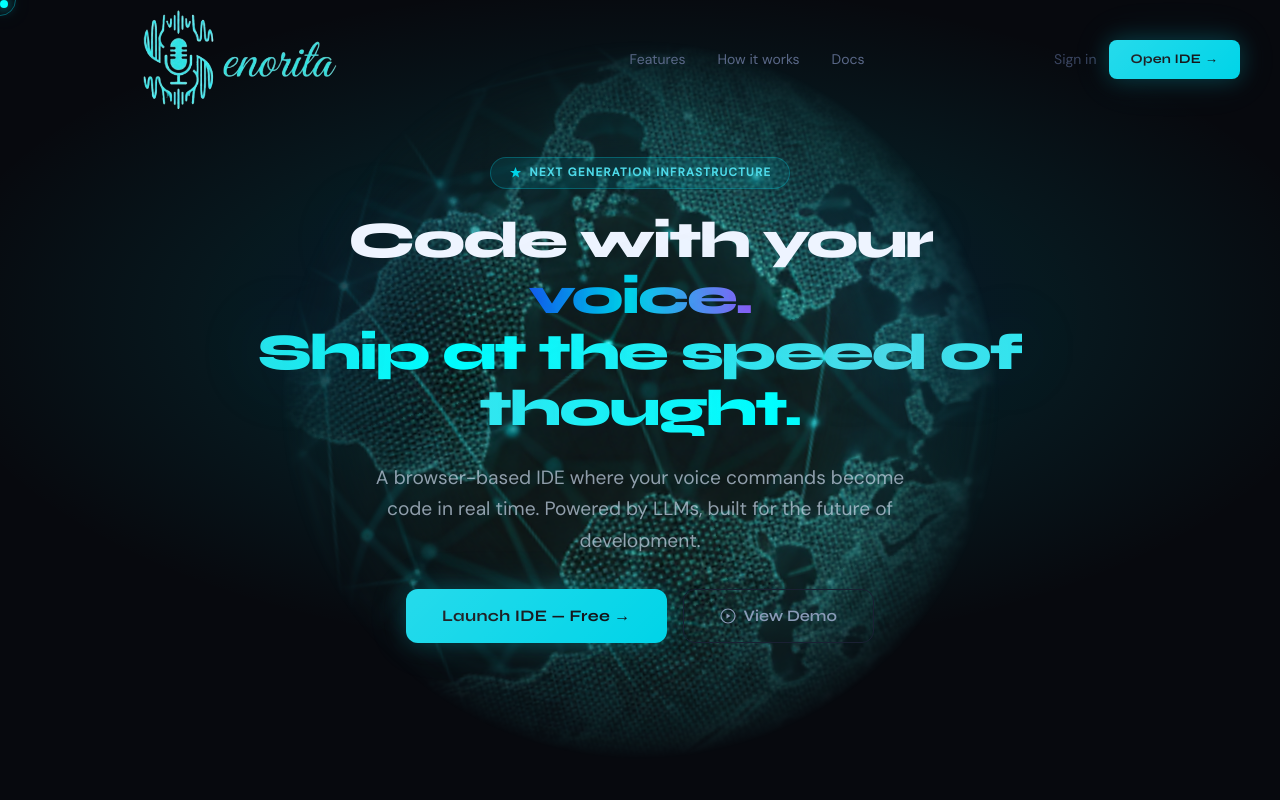
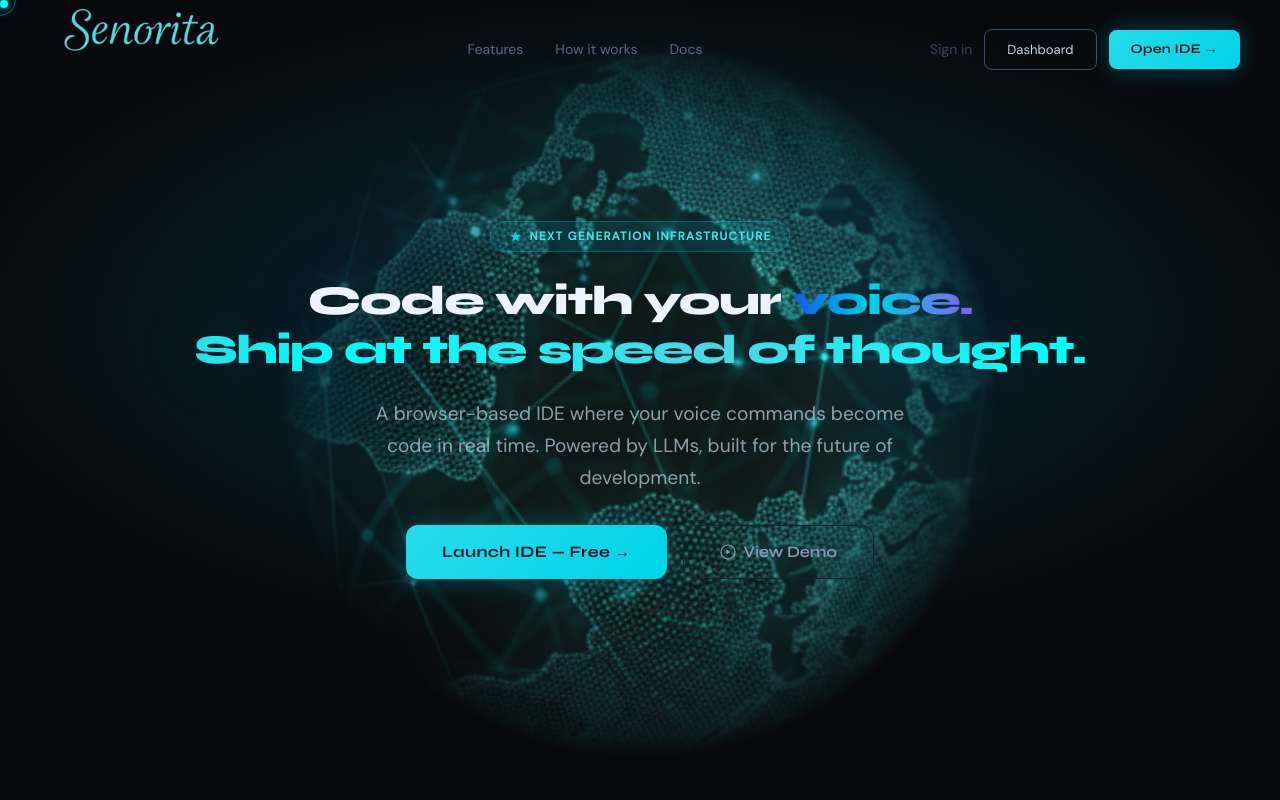
Before and after one commit to vatsalpjain/Senorita_Voice_IDE, a Next.js app in the folder frontend/my-next-app/: page / in a window 1280 px wide. Shown: the top 800 px of the page. Built offline with nearby package versions, Linux system fonts and the light colour scheme.

Commit message:
Loding animation changed

```diff
--- a/frontend/my-next-app/src/app/dashboard/page.tsx
+++ b/frontend/my-next-app/src/app/dashboard/page.tsx
@@ -577,7 +577,7 @@ export default function DashboardPage() {
           }}>
             <div style={{ display: "flex", alignItems: "center", gap: 20 }}>
               {/* Logo */}
-              <img src="/logo.png" alt="Señorita" style={{ width: 200, height: "auto", objectFit: "contain", display: "block", flexShrink: 0 }} />
+              <img src="/logo3.png" alt="Señorita" style={{ width: 200, height: "auto", objectFit: "contain", display: "block", flexShrink: 0, mixBlendMode: "screen" }} />
               <span style={{ fontSize: "0.9rem", fontWeight: 600, color: "#e2e8f0" }}>
                 Senorita
               </span>
--- a/frontend/my-next-app/src/app/editor/page.tsx
+++ b/frontend/my-next-app/src/app/editor/page.tsx
@@ -575,45 +575,34 @@ const BootScreen = ({ onComplete }: BootScreenProps): React.ReactElement => {
 
       {/* Central orb */}
       <div style={{
-        position: "relative", marginBottom: 48,
+        position: "relative", marginBottom: "-60px",
         animation: "bootPulse 2s ease-in-out infinite",
+        zIndex: 2,
       }}>
-        <div style={{
-          width: 80, height: 80, borderRadius: "50%",
-          background: "linear-gradient(135deg, #00D4E8, #00E5A0)",
-          display: "flex", alignItems: "center", justifyContent: "center",
-          boxShadow: "0 0 60px rgba(0,212,232,0.4), 0 0 120px rgba(0,212,232,0.2)",
-          animation: "spin 3s linear infinite",
-        }}>
-          <svg width="40" height="40" viewBox="0 0 40 40" fill="none">
-            <path d="M6 20 L20 6 L34 20 L20 34 Z" stroke="#07090E" strokeWidth="2.5" fill="none" />
-            <circle cx="20" cy="20" r="5" fill="#07090E" />
-          </svg>
-        </div>
-        {/* Rings */}
-        {[1, 2, 3].map((ring) => (
-          <div key={ring} style={{
-            position: "absolute",
-            top: "50%", left: "50%",
-            transform: "translate(-50%, -50%)",
-            width: 80 + ring * 40,
-            height: 80 + ring * 40,
-            borderRadius: "50%",
-            border: `1px solid rgba(0,212,232,${0.15 / ring})`,
-            animation: `ringPulse ${1.5 + ring * 0.5}s ease-in-out infinite ${ring * 0.2}s`,
+        <img
+          src="/logo3.png"
+          alt="Senorita"
+          style={{ width: 500, height: "auto", objectFit: "contain", display: "block", mixBlendMode: "screen" }}
+        />
+      </div>
+
+      {/* Voice waveform */}
+      <div style={{ display: "flex", alignItems: "center", gap: 3, height: "70vh", width: "90vw", justifyContent: "center", marginBottom: 32, zIndex: 1 }}>
+        {[0.55,0.8,1,0.75,0.95,1,0.65,0.9,0.7,1,0.85,0.55,0.95,0.75,1,0.9,0.6,0.85,1,0.5,0.75,0.95,0.8,1,0.65,0.9,0.7,0.55,1,0.85,0.6,0.95,0.7,1,0.9,0.55,0.8,1,0.7,0.95,0.6,0.85,0.75,1,0.7,0.55,0.9,0.8,0.6,1,0.75,0.9,0.55,0.8,1,0.65,0.95,0.7,0.85,1].map((h, i) => (
+          <div key={i} style={{
+            flex: 1,
+            maxWidth: 5,
+            minWidth: 2,
+            height: `${h * 100}%`,
+            borderRadius: 99,
+            background: `linear-gradient(180deg, #00FFFF 0%, #00D4E8 35%, #4DD9E8 65%, rgba(0,212,232,0.12) 100%)`,
+            boxShadow: `0 0 8px rgba(0,212,232,0.8), 0 0 20px rgba(0,212,232,0.35)`,
+            animation: `bootWaveBar 2s ease-in-out ${(i % 10) * 0.1}s infinite`,
+            transformOrigin: "center",
           }} />
         ))}
       </div>
 
-      {/* Logo text */}
-      <div style={{
-        fontFamily: "'Syne', sans-serif",
-        fontSize: "1.5rem", fontWeight: 800,
-        color: "#EEF4FF", letterSpacing: "-0.03em",
-        marginBottom: 8,
-      }}>
-        VoiceIDE
-      </div>
       <div style={{ fontFamily: "'JetBrains Mono', monospace", fontSize: "0.72rem", color: "#2A3555", marginBottom: 48, letterSpacing: "0.08em" }}>
         v0.1.0 — hackathon edition
       </div>
@@ -663,6 +652,10 @@ const BootScreen = ({ onComplete }: BootScreenProps): React.ReactElement => {
       </div>
 
       <style>{`
+        @keyframes bootWaveBar {
+          0%,100% { transform: scaleY(0.15); opacity: 0.4; }
+          50%     { transform: scaleY(1); opacity: 1; }
+        }
         @keyframes bootPulse {
           0%,100% { transform: scale(1); }
           50% { transform: scale(1.05); }
@@ -1349,9 +1342,9 @@ const TopBar = ({ voiceOpen, onVoiceToggle, activeMode = "Ask" }: TopBarProps):
     {/* Logo */}
     <div style={{ display: "flex", alignItems: "center", gap: 8, marginRight: 8 }}>
       <img
-        src="/logo.png"
+        src="/logo3.png"
         alt="Señorita"
-        style={{ width: 200, height: "auto", objectFit: "contain", flexShrink: 0, display: "block" }}
+        style={{ width: 200, height: "auto", objectFit: "contain", flexShrink: 0, display: "block", mixBlendMode: "screen" }}
       />
     </div>
 
--- a/frontend/my-next-app/src/app/page.tsx
+++ b/frontend/my-next-app/src/app/page.tsx
@@ -427,7 +427,7 @@ const ScanLine = (): React.ReactElement => (
    ============================================================ */
 const SenoritaLogo = ({ size = 120, dim = false }: { size?: number; dim?: boolean }): React.ReactElement => (
   <img
-    src="/logo.png"
+    src="/logo3.png"
     alt="Señorita"
     style={{
       width: size,
@@ -435,6 +435,7 @@ const SenoritaLogo = ({ size = 120, dim = false }: { size?: number; dim?: boolea
       objectFit: "contain",
       flexShrink: 0,
       display: "block",
+      mixBlendMode: "screen",
       opacity: dim ? 0.55 : 1,
     }}
   />
@@ -457,7 +458,7 @@ const Nav = (): React.ReactElement => {
       className="animate-slide-down"
       style={{
         position: "fixed", top: 0, left: 0, right: 0, zIndex: 100,
-        padding: "0 40px", height: 120,
+        padding: "0 40px", height: 100,
         display: "flex", alignItems: "center", justifyContent: "space-between",
         background: scrolled ? "rgba(7,9,14,0.85)" : "transparent",
         backdropFilter: scrolled ? "blur(20px)" : "none",
@@ -467,7 +468,7 @@ const Nav = (): React.ReactElement => {
     >
       {/* Logo */}
       <div style={{ display: "flex", alignItems: "center", gap: 10 }}>
-        <SenoritaLogo size={400} />
+        <SenoritaLogo size={200} />
       </div>
 
       {/* Links */}
@@ -488,6 +489,14 @@ const Nav = (): React.ReactElement => {
       {/* CTA */}
       <div style={{ display: "flex", gap: 12, alignItems: "center" }}>
         <span style={{ color: "#3A4560", fontSize: "0.875rem", cursor: "none" }}>Sign in</span>
+        <a href="/dashboard" style={{ textDecoration: "none" }}>
+          <button style={{ padding: "10px 22px", fontSize: "0.82rem", background: "transparent", border: "1px solid #3A5070", borderRadius: 8, color: "#C8D5E8", cursor: "pointer", fontFamily: "'DM Sans', sans-serif", transition: "all 0.2s" }}
+            onMouseEnter={(e: React.MouseEvent<HTMLButtonElement>) => { e.currentTarget.style.borderColor = "#00D4E8"; e.currentTarget.style.color = "#00D4E8"; }}
+            onMouseLeave={(e: React.MouseEvent<HTMLButtonElement>) => { e.currentTarget.style.borderColor = "#3A5070"; e.currentTarget.style.color = "#C8D5E8"; }}
+          >
+            Dashboard
+          </button>
+        </a>
         <button className="btn-primary" style={{ padding: "10px 22px", fontSize: "0.82rem" }}>
           Open IDE →
         </button>
@@ -815,15 +824,14 @@ const GlobeHero = (): React.ReactElement => (
       <h1
         className="font-display animate-fade-up"
         style={{
-          fontSize: "clamp(2rem, 4vw, 3.2rem)", fontWeight: 800,
-          letterSpacing: "-0.04em", lineHeight: 1.1,
-          color: "#EEF4FF", margin: 0,
+          fontSize: "clamp(1.4rem, 3.2vw, 2.8rem)", fontWeight: 800,
+          letterSpacing: "-0.03em", lineHeight: 1.2,
+          color: "#EEF4FF", margin: 0, whiteSpace: "nowrap",
           animationDelay: "0.22s", opacity: 0, animationFillMode: "forwards",
           textShadow: "0 0 80px rgba(0,212,232,0.18)",
         }}
       >
-        Code with your{" "}
-        <span style={{
+        Code with your <span style={{
           background: "linear-gradient(90deg, #135bec 0%, #00D4E8 45%, #8b5cf6 100%)",
           WebkitBackgroundClip: "text", WebkitTextFillColor: "transparent", backgroundClip: "text",
         }}>voice.</span>
```
Also changed, not shown: frontend/my-next-app/public/logo2.jpeg (added), frontend/my-next-app/public/logo3.png (added).
